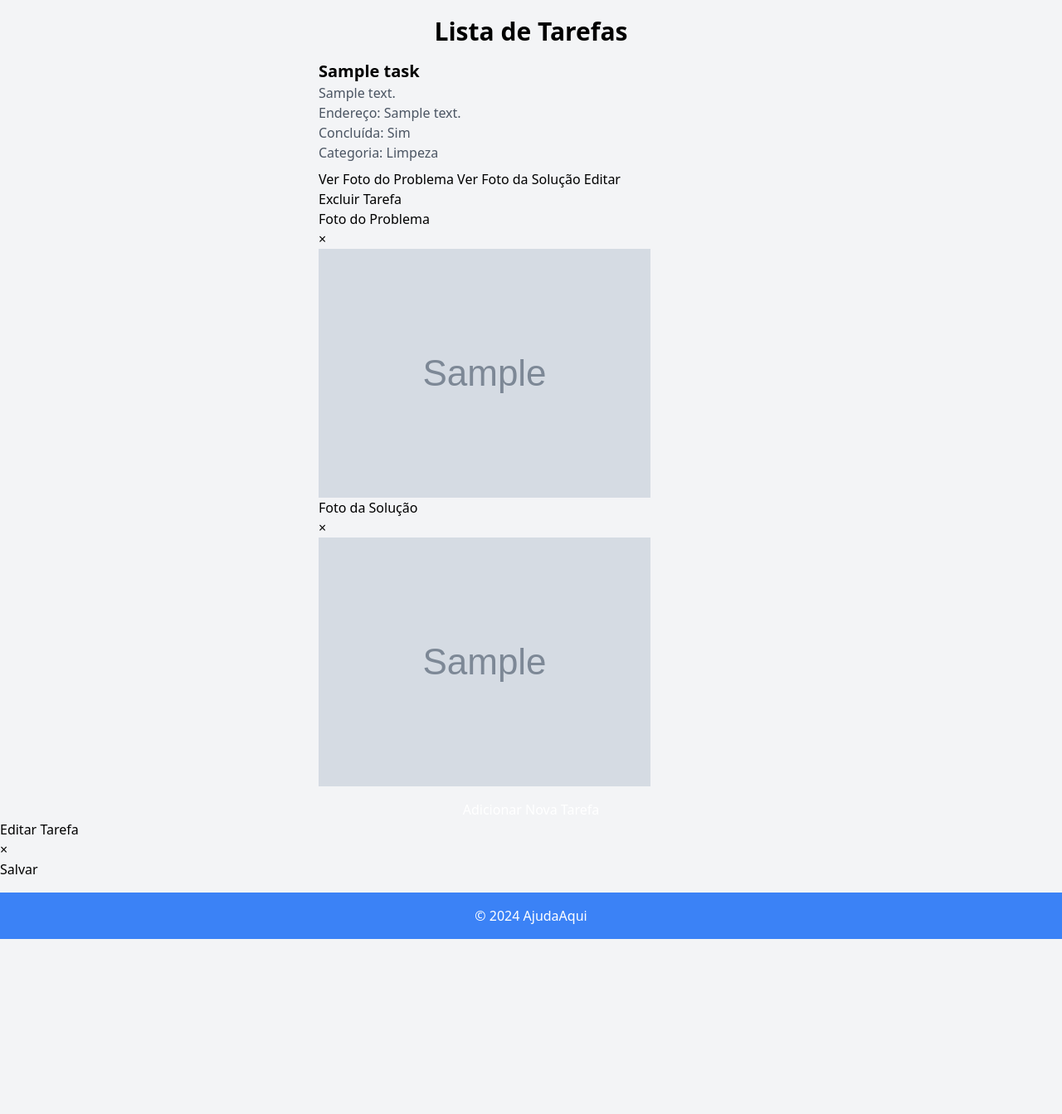
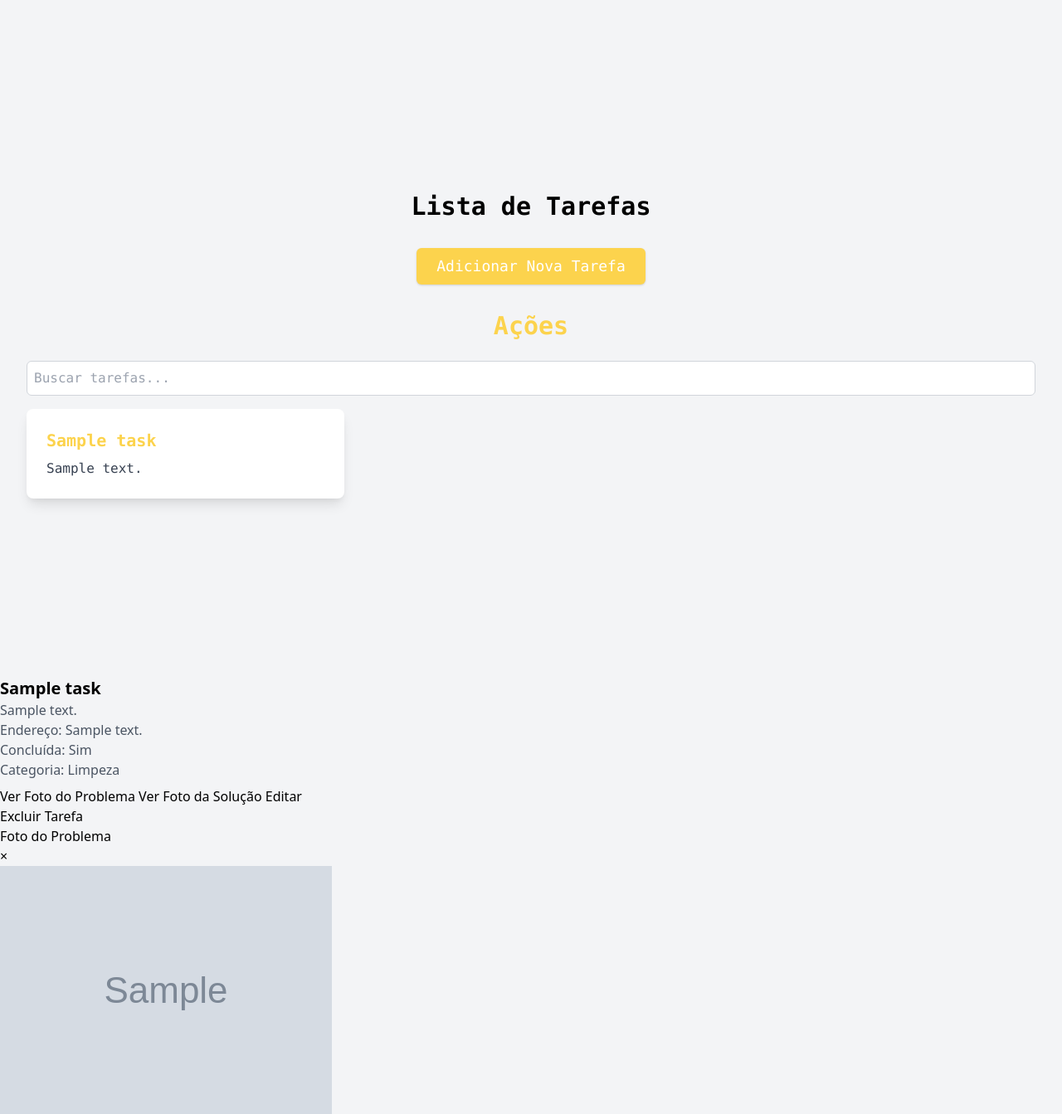
Before and after one commit to jeferson-scheibler/Ajuda_Aqui, a Django app: page /task_list/ in a window 1280 px wide. Shown: the part 64-1407 px from the top of the page at 83% size. Before the commit the page ends 1196 px from the top, so only its background shows below. Run offline with Django 5.2, Linux system fonts and the light colour scheme; a user stored in the database is signed in; tables that the repository leaves empty hold one stand-in row (values such as "Sample post"); grey boxes marked "Sample" are stand-in pictures; some libraries are stand-ins or nearby versions.

Commit message:
ajuste booststrap e tasks do index

```diff
--- a/core/templates/core/base.html
+++ b/core/templates/core/base.html
@@ -5,7 +5,7 @@
     <meta charset="UTF-8">
     <meta name="viewport" content="width=device-width, initial-scale=1.0">
     <title>{% block title %}AjudaAqui{% endblock %}</title>
-    <link href="https://cdn.jsdelivr.net/npm/tailwindcss@2.2.19/dist/tailwind.min.css" rel="stylesheet">
+    <script src="https://cdn.tailwindcss.com"></script>
     <link href="{% static 'css/style.css' %}" rel="stylesheet">
     {% block extra_css %}
     {% endblock %}
@@ -21,7 +21,7 @@
                     <li><a href="#" class="header-link hover:underline-none text-white">Home</a></li>
                     <li><a href="#" class="header-link hover:underline-none text-white">Sobre</a></li>
                     {% if user.is_authenticated %}
-                    <a href="{% url 'logout' %}" class="text-white font-bold">Logout</a>
+                    <li><a href="{% url 'logout' %}" class="text-white font-bold">Logout</a></li>
                     {% endif %}
                 </ul>
             </nav>
--- a/core/templates/core/index.html
+++ b/core/templates/core/index.html
@@ -1,8 +1,6 @@
 {% extends 'core/base.html' %}
 {% load static %}
-
 {% block title %}Bem-vindo - AjudaAqui{% endblock %}
-
 {% block extra_css %}
 <style>
     body {
--- a/core/templates/core/task_list.html
+++ b/core/templates/core/task_list.html
@@ -2,51 +2,71 @@
 {% load static %}
 {% block title %}Lista de Tarefas - AjudaAqui{% endblock %}
 {% block extra_css %}
-<link href="https://stackpath.bootstrapcdn.com/bootstrap/4.5.2/css/bootstrap.min.css" rel="stylesheet">
+<link href="https://cdn.jsdelivr.net/npm/bootstrap@5.3.3/dist/css/bootstrap.min.css">
+
+
 <style>
+    body {
+        background-size: cover;
+        background-position: center;
+        background-repeat: no-repeat;
+    }
+
     .no-underline {
         text-decoration: none;
     }
-    .task-list {
-        padding: 0;
-        list-style: none;
+
+    .scrollable-container {
+        max-height: 500px;
+        /* Altura máxima do container com barra de rolagem */
+        overflow-y: auto;
+        /* Adiciona barra de rolagem vertical quando necessário */
     }
-    .task-item {
-        border-bottom: 1px solid #ddd;
-        padding: 15px 0;
-    }
-    .task-item:last-child {
-        border-bottom: none;
-    }
-    .task-actions button, .task-actions form {
-        margin-right: 5px;
-    }
-    .task-photo {
-        max-width: 100%;
-        height: auto;
-    }
-    .modal-content {
-        border-radius: 10px;
-    }
-    .modal-header {
-        background-color: #f8f9fa;
-        border-bottom: none;
-        border-top-left-radius: 10px;
-        border-top-right-radius: 10px;
-    }
-    .modal-header .close {
-        margin-top: -20px;
-    }
-    .modal-body {
-        padding: 20px;
+
+    .max-w-custom {
+        max-width: 1200px;
+        /* Largura máxima personalizada em pixels */
     }
 </style>
 {% endblock %}
 
 {% block content %}
-<section class="max-w-lg mx-auto mt-5">
+
+
+<ul class="task-list">
+    <div class="min-h-screen flex flex-col items-center justify-center font-mono py-12 px-4 sm:px-6 lg:px-8">
         <h2 class="text-3xl font-bold mb-4 text-center">Lista de Tarefas</h2>
-    <ul class="task-list">
+
+        <div class="text-center mt-4">
+            <a href="{% url 'create_task' %}"
+                class="inline-block px-6 py-2 text-lg font-medium text-white bg-yellow-300 rounded-md shadow hover:bg-yellow-600 no-underline">
+                <i class="fas fa-plus"></i> Adicionar Nova Tarefa
+            </a>
+        </div>
+
+        <div class="mt-8 max-w-custom w-full">
+            <h2 class="text-3xl font-bold mb-6 text-center text-yellow-300">Ações</h2>
+            <div class="mb-4">
+                <input id="search-bar" type="text" placeholder="Buscar tarefas..."
+                    class="w-full p-2 border border-gray-300 rounded-md">
+            </div>
+            <div class="scrollable-container">
+                <div class="grid grid-cols-1 sm:grid-cols-2 lg:grid-cols-3 gap-6 mr-5" id="tasks-container">
+                    {% for task in tasks %}
+                    <div
+                        class="task-item p-6 bg-white rounded-lg shadow-lg hover:shadow-xl transition-shadow duration-300">
+                        <h3 class="text-xl font-semibold text-yellow-300 mb-2">{{ task.task_name }}</h3>
+                        <p class="task-desc text-gray-700">{{ task.task_description }}</p>
+                    </div>
+                    {% empty %}
+                    <p class="text-gray-700 py-4 col-span-full text-center">Nenhuma tarefa encontrada.</p>
+                    {% endfor %}
+                </div>
+            </div>
+        </div>
+    </div>
+
+
     {% for task in tasks %}
     <li class="task-item">
         <h3 class="text-xl font-semibold">{{ task.task_name }}</h3>
@@ -56,17 +76,18 @@
         <p class="text-gray-600">Categoria: {{ task.get_category_display }}</p>
         <div class="task-actions mt-2">
             {% if task.problem_photo %}
-                <button type="button" class="btn btn-info" data-toggle="modal" data-target="#problemPhotoModal{{ task.id }}">
+            <button type="button" class="btn btn-info" data-toggle="modal"
+                data-target="#problemPhotoModal{{ task.id }}">
                 Ver Foto do Problema
             </button>
             {% endif %}
             {% if task.solution_photo %}
-                <button type="button" class="btn btn-success" data-toggle="modal" data-target="#solutionPhotoModal{{ task.id }}">
+            <button type="button" class="btn btn-success" data-toggle="modal"
+                data-target="#solutionPhotoModal{{ task.id }}">
                 Ver Foto da Solução
             </button>
             {% endif %}
-                <button type="button" class="btn btn-primary edit-task-btn"
-                        data-toggle="modal" data-target="#editTaskModal"
+            <button type="button" class="btn btn-primary edit-task-btn" data-toggle="modal" data-target="#editTaskModal"
                 data-task-id="{{ task.id }}">
                 <i class="fas fa-edit"></i> Editar
             </button>
@@ -81,7 +102,8 @@
 
     <!-- Modal for Problem Photo -->
     {% if task.problem_photo %}
-        <div class="modal fade" id="problemPhotoModal{{ task.id }}" tabindex="-1" aria-labelledby="problemPhotoModalLabel{{ task.id }}" aria-hidden="true">
+    <div class="modal fade" id="problemPhotoModal{{ task.id }}" tabindex="-1"
+        aria-labelledby="problemPhotoModalLabel{{ task.id }}" aria-hidden="true">
         <div class="modal-dialog modal-dialog-centered">
             <div class="modal-content">
                 <div class="modal-header">
@@ -100,7 +122,8 @@
 
     <!-- Modal for Solution Photo -->
     {% if task.solution_photo %}
-        <div class="modal fade" id="solutionPhotoModal{{ task.id }}" tabindex="-1" aria-labelledby="solutionPhotoModalLabel{{ task.id }}" aria-hidden="true">
+    <div class="modal fade" id="solutionPhotoModal{{ task.id }}" tabindex="-1"
+        aria-labelledby="solutionPhotoModalLabel{{ task.id }}" aria-hidden="true">
         <div class="modal-dialog modal-dialog-centered">
             <div class="modal-content">
                 <div class="modal-header">
@@ -121,12 +144,7 @@
     <li class="py-4 text-gray-600 text-center">Nenhuma tarefa encontrada.</li>
     {% endfor %}
 </ul>
-    <div class="text-center mt-4">
-        <a href="{% url 'create_task' %}" class="btn btn-warning text-white">
-            <i class="fas fa-plus"></i> Adicionar Nova Tarefa
-        </a>
-    </div>
-</section>
+
 
 <div class="modal fade" id="editTaskModal" tabindex="-1" aria-labelledby="editTaskModalLabel" aria-hidden="true">
     <div class="modal-dialog">
@@ -155,17 +173,16 @@
 {% endblock %}
 
 {% block javascript %}
-<script src="https://code.jquery.com/jquery-3.5.1.min.js"></script>
-<script src="https://stackpath.bootstrapcdn.com/bootstrap/4.5.2/js/bootstrap.bundle.min.js"></script>
 <script src="https://kit.fontawesome.com/a076d05399.js"></script>
+<script src="https://cdn.jsdelivr.net/npm/bootstrap@5.3.3/dist/js/bootstrap.bundle.min.js"></script>
 <script>
-    $(document).ready(function() {
-        $('.edit-task-btn').click(function() {
+    $(document).ready(function () {
+        $('.edit-task-btn').click(function () {
             var taskId = $(this).data('task-id');
             $.ajax({
                 url: "{% url 'fetch_task_data' %}",
                 method: 'GET',
-                data: {'task_id': taskId},
+                data: { 'task_id': taskId },
                 success: function (data) {
                     $('#task_id_input').val(taskId);
                     $('#form-fields').html(data.form);  // Inserir campos do formulário
@@ -178,7 +195,7 @@
         });
 
         // Submeter o formulário de edição via AJAX
-        $(document).on('submit', '#editTaskForm', function(event) {
+        $(document).on('submit', '#editTaskForm', function (event) {
             event.preventDefault();
             var formData = new FormData(this);
             $.ajax({
@@ -190,7 +207,7 @@
                     'X-Requested-With': 'XMLHttpRequest'
                 },
                 data: formData,
-                success: function(data) {
+                success: function (data) {
                     if (data.success) {
                         console.log('Tarefa atualizada com sucesso.');
                         $('#editTaskModal').modal('hide');  // Esconde o modal após sucesso
@@ -199,14 +216,14 @@
                         console.error('Erro ao atualizar tarefa:', data.error);
                     }
                 },
-                error: function(error) {
+                error: function (error) {
                     console.error('Erro ao enviar requisição AJAX:', error);
                 }
             });
         });
 
         // Excluir tarefa via formulário POST
-        $('.delete-task-btn').click(function(event) {
+        $('.delete-task-btn').click(function (event) {
             event.preventDefault();
             var confirmDelete = confirm("Tem certeza que deseja excluir esta tarefa?");
             if (confirmDelete) {
@@ -215,7 +232,7 @@
                     url: form.attr('action'),
                     method: 'POST',
                     data: form.serialize(),
-                    success: function(data) {
+                    success: function (data) {
                         if (data.success) {
                             alert(data.message);  // Exibe mensagem de sucesso
                             window.location.reload();  // Recarrega a página para atualizar a lista de tarefas
@@ -223,7 +240,7 @@
                             console.error('Erro ao excluir tarefa:', data.error);
                         }
                     },
-                    error: function(error) {
+                    error: function (error) {
                         console.error('Erro ao enviar requisição AJAX:', error);
                     }
                 });
--- a/core/views.py
+++ b/core/views.py
@@ -9,7 +9,13 @@ from .models import Task
 from django.template.loader import render_to_string
 
 def index(request):
-    return render(request, 'core/index.html')
+    if request.user.is_authenticated:
+        # Filtrar as tarefas excluindo as do usuário autenticado
+        tasks = Task.objects.exclude(user=request.user, completed=False)
+    else:
+        # Se não houver usuário autenticado, exibir todas as tarefas
+        tasks = Task.objects.all()
+    return render(request, 'core/index.html', {'tasks': tasks})
 
 def register(request):
     if request.method == 'POST':
```
Also changed, not shown: static/css/modal.css (+35 -0 lines), media/problems/naruto.png (added). Lines whose indentation alone changed are shown as unchanged.
